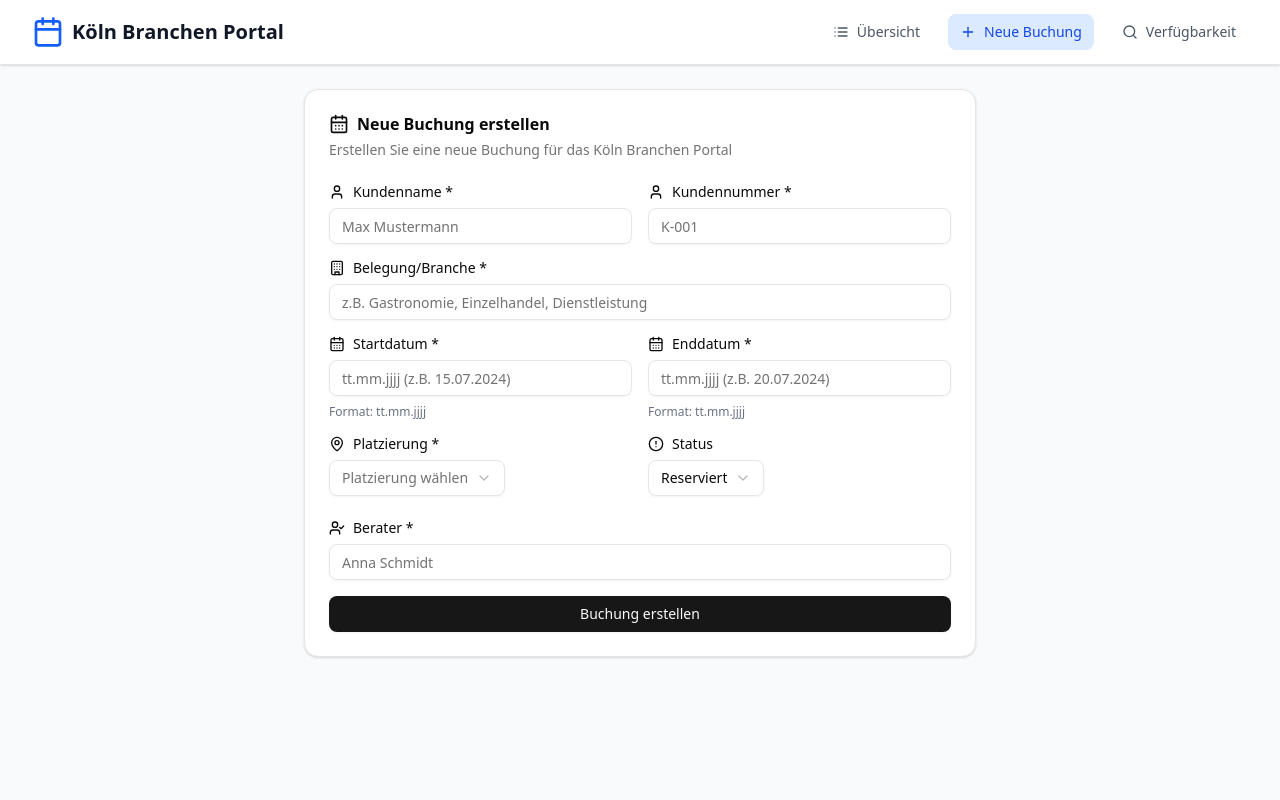
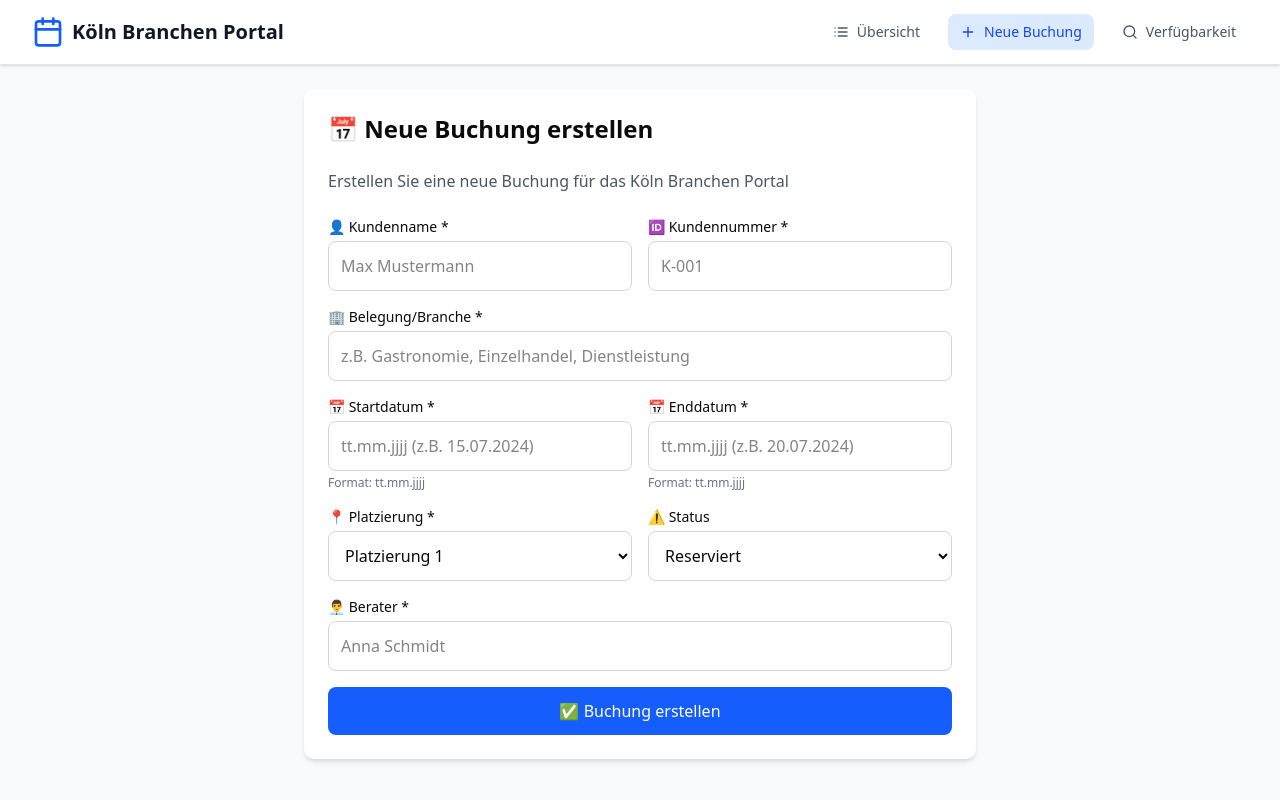
Before and after one commit to KIGREVEN/koelnbranchende, a React (Vite) app in the folder client/: page /booking in a window 1280 px wide. Built offline with nearby package versions, Linux system fonts and the light colour scheme.

Commit message:
Update BookingForm.jsx

```diff
--- a/client/src/components/BookingForm.jsx
+++ b/client/src/components/BookingForm.jsx
@@ -1,10 +1,4 @@
 import { useState } from 'react';
-import { Button } from './ui/button';
-import { Input } from './ui/input';
-import { Label } from './ui/label';
-import { Select, SelectContent, SelectItem, SelectTrigger, SelectValue } from './ui/select';
-import { Card, CardContent, CardDescription, CardHeader, CardTitle } from './ui/card';
-import { CalendarDays, User, Building, MapPin, UserCheck, AlertCircle, CheckCircle } from 'lucide-react';
 
 const BookingForm = ({ onBookingCreated }) => {
   const [formData, setFormData] = useState({
@@ -13,7 +7,7 @@ const BookingForm = ({ onBookingCreated }) => {
     belegung: '',
     zeitraum_von: '',
     zeitraum_bis: '',
-    platzierung: '',
+    platzierung: '1', // Standardwert statt leer
     status: 'reserviert',
     berater: ''
   });
@@ -29,14 +23,7 @@ const BookingForm = ({ onBookingCreated }) => {
     }));
   };
 
-  const handleSelectChange = (name, value) => {
-    setFormData(prev => ({
-      ...prev,
-      [name]: value
-    }));
-  };
-
-  // Konvertiert Datum von tt.mm.jjjj zu ISO Format (mit 00:00:00 für Start, 23:59:59 für Ende)
+  // Konvertiert Datum von tt.mm.jjjj zu ISO Format
   const convertDateToISO = (dateString, isEndDate = false) => {
     if (!dateString) return '';
 
@@ -135,7 +122,7 @@ const BookingForm = ({ onBookingCreated }) => {
           belegung: '',
           zeitraum_von: '',
           zeitraum_bis: '',
-          platzierung: '',
+          platzierung: '1', // Zurück zum Standardwert
           status: 'reserviert',
           berater: ''
         });
@@ -158,173 +145,164 @@ const BookingForm = ({ onBookingCreated }) => {
   };
 
   return (
-    <Card className="w-full max-w-2xl mx-auto">
-      <CardHeader>
-        <CardTitle className="flex items-center gap-2">
-          <CalendarDays className="h-5 w-5" />
-          Neue Buchung erstellen
-        </CardTitle>
-        <CardDescription>
-          Erstellen Sie eine neue Buchung für das Köln Branchen Portal
-        </CardDescription>
-      </CardHeader>
-      <CardContent>
+    <div className="w-full max-w-2xl mx-auto bg-white p-6 rounded-lg shadow-md">
+      <h2 className="text-2xl font-bold mb-6 flex items-center gap-2">
+        📅 Neue Buchung erstellen
+      </h2>
+      <p className="text-gray-600 mb-6">Erstellen Sie eine neue Buchung für das Köln Branchen Portal</p>
+
       <form onSubmit={handleSubmit} className="space-y-4">
         <div className="grid grid-cols-1 md:grid-cols-2 gap-4">
-            <div className="space-y-2">
-              <Label htmlFor="kundenname" className="flex items-center gap-2">
-                <User className="h-4 w-4" />
-                Kundenname *
-              </Label>
-              <Input
-                id="kundenname"
+          <div>
+            <label className="block text-sm font-medium mb-1 flex items-center gap-2">
+              👤 Kundenname *
+            </label>
+            <input
+              type="text"
               name="kundenname"
               value={formData.kundenname}
               onChange={handleInputChange}
               placeholder="Max Mustermann"
+              className="w-full p-3 border border-gray-300 rounded-md focus:ring-2 focus:ring-blue-500 focus:border-blue-500"
               required
             />
           </div>
 
-            <div className="space-y-2">
-              <Label htmlFor="kundennummer" className="flex items-center gap-2">
-                <User className="h-4 w-4" />
-                Kundennummer *
-              </Label>
-              <Input
-                id="kundennummer"
+          <div>
+            <label className="block text-sm font-medium mb-1 flex items-center gap-2">
+              🆔 Kundennummer *
+            </label>
+            <input
+              type="text"
               name="kundennummer"
               value={formData.kundennummer}
               onChange={handleInputChange}
               placeholder="K-001"
+              className="w-full p-3 border border-gray-300 rounded-md focus:ring-2 focus:ring-blue-500 focus:border-blue-500"
               required
             />
           </div>
         </div>
 
-          <div className="space-y-2">
-            <Label htmlFor="belegung" className="flex items-center gap-2">
-              <Building className="h-4 w-4" />
-              Belegung/Branche *
-            </Label>
-            <Input
-              id="belegung"
+        <div>
+          <label className="block text-sm font-medium mb-1 flex items-center gap-2">
+            🏢 Belegung/Branche *
+          </label>
+          <input
+            type="text"
             name="belegung"
             value={formData.belegung}
             onChange={handleInputChange}
             placeholder="z.B. Gastronomie, Einzelhandel, Dienstleistung"
+            className="w-full p-3 border border-gray-300 rounded-md focus:ring-2 focus:ring-blue-500 focus:border-blue-500"
             required
           />
         </div>
 
         <div className="grid grid-cols-1 md:grid-cols-2 gap-4">
-            <div className="space-y-2">
-              <Label htmlFor="zeitraum_von" className="flex items-center gap-2">
-                <CalendarDays className="h-4 w-4" />
-                Startdatum *
-              </Label>
-              <Input
-                id="zeitraum_von"
+          <div>
+            <label className="block text-sm font-medium mb-1 flex items-center gap-2">
+              📅 Startdatum *
+            </label>
+            <input
+              type="text"
               name="zeitraum_von"
               value={formData.zeitraum_von}
               onChange={handleInputChange}
               placeholder="tt.mm.jjjj (z.B. 15.07.2024)"
+              className="w-full p-3 border border-gray-300 rounded-md focus:ring-2 focus:ring-blue-500 focus:border-blue-500"
               required
             />
-              <p className="text-xs text-gray-500">Format: tt.mm.jjjj</p>
+            <p className="text-xs text-gray-500 mt-1">Format: tt.mm.jjjj</p>
           </div>
 
-            <div className="space-y-2">
-              <Label htmlFor="zeitraum_bis" className="flex items-center gap-2">
-                <CalendarDays className="h-4 w-4" />
-                Enddatum *
-              </Label>
-              <Input
-                id="zeitraum_bis"
+          <div>
+            <label className="block text-sm font-medium mb-1 flex items-center gap-2">
+              📅 Enddatum *
+            </label>
+            <input
+              type="text"
               name="zeitraum_bis"
               value={formData.zeitraum_bis}
               onChange={handleInputChange}
               placeholder="tt.mm.jjjj (z.B. 20.07.2024)"
+              className="w-full p-3 border border-gray-300 rounded-md focus:ring-2 focus:ring-blue-500 focus:border-blue-500"
               required
             />
-              <p className="text-xs text-gray-500">Format: tt.mm.jjjj</p>
+            <p className="text-xs text-gray-500 mt-1">Format: tt.mm.jjjj</p>
           </div>
         </div>
 
         <div className="grid grid-cols-1 md:grid-cols-2 gap-4">
-            <div className="space-y-2">
-              <Label className="flex items-center gap-2">
-                <MapPin className="h-4 w-4" />
-                Platzierung *
-              </Label>
-              <Select value={formData.platzierung} onValueChange={(value) => handleSelectChange('platzierung', value)}>
-                <SelectTrigger>
-                  <SelectValue placeholder="Platzierung wählen" />
-                </SelectTrigger>
-                <SelectContent>
+          <div>
+            <label className="block text-sm font-medium mb-1 flex items-center gap-2">
+              📍 Platzierung *
+            </label>
+            <select
+              name="platzierung"
+              value={formData.platzierung}
+              onChange={handleInputChange}
+              className="w-full p-3 border border-gray-300 rounded-md focus:ring-2 focus:ring-blue-500 focus:border-blue-500"
+              required
+            >
               {[1, 2, 3, 4, 5, 6].map(num => (
-                    <SelectItem key={num} value={num.toString()}>
-                      Platzierung {num}
-                    </SelectItem>
+                <option key={num} value={num.toString()}>Platzierung {num}</option>
               ))}
-                </SelectContent>
-              </Select>
+            </select>
           </div>
 
-            <div className="space-y-2">
-              <Label className="flex items-center gap-2">
-                <AlertCircle className="h-4 w-4" />
-                Status
-              </Label>
-              <Select value={formData.status} onValueChange={(value) => handleSelectChange('status', value)}>
-                <SelectTrigger>
-                  <SelectValue />
-                </SelectTrigger>
-                <SelectContent>
-                  <SelectItem value="frei">Frei</SelectItem>
-                  <SelectItem value="reserviert">Reserviert</SelectItem>
-                  <SelectItem value="gebucht">Gebucht</SelectItem>
-                </SelectContent>
-              </Select>
+          <div>
+            <label className="block text-sm font-medium mb-1 flex items-center gap-2">
+              ⚠️ Status
+            </label>
+            <select
+              name="status"
+              value={formData.status}
+              onChange={handleInputChange}
+              className="w-full p-3 border border-gray-300 rounded-md focus:ring-2 focus:ring-blue-500 focus:border-blue-500"
+            >
+              <option value="frei">Frei</option>
+              <option value="reserviert">Reserviert</option>
+              <option value="gebucht">Gebucht</option>
+            </select>
           </div>
         </div>
 
-          <div className="space-y-2">
-            <Label htmlFor="berater" className="flex items-center gap-2">
-              <UserCheck className="h-4 w-4" />
-              Berater *
-            </Label>
-            <Input
-              id="berater"
+        <div>
+          <label className="block text-sm font-medium mb-1 flex items-center gap-2">
+            👨‍💼 Berater *
+          </label>
+          <input
+            type="text"
             name="berater"
             value={formData.berater}
             onChange={handleInputChange}
             placeholder="Anna Schmidt"
+            className="w-full p-3 border border-gray-300 rounded-md focus:ring-2 focus:ring-blue-500 focus:border-blue-500"
             required
           />
         </div>
 
         {message.text && (
-            <div className={`p-3 rounded-md flex items-center gap-2 ${
+          <div className={`p-4 rounded-md flex items-center gap-2 ${
             message.type === 'success'
               ? 'bg-green-50 text-green-700 border border-green-200'
               : 'bg-red-50 text-red-700 border border-red-200'
           }`}>
-              {message.type === 'success' ? (
-                <CheckCircle className="h-4 w-4" />
-              ) : (
-                <AlertCircle className="h-4 w-4" />
-              )}
+            {message.type === 'success' ? '✅' : '❌'}
             {message.text}
           </div>
         )}
 
-          <Button type="submit" disabled={loading} className="w-full">
-            {loading ? 'Wird erstellt...' : 'Buchung erstellen'}
-          </Button>
+        <button
+          type="submit"
+          disabled={loading}
+          className="w-full bg-blue-600 text-white p-3 rounded-md hover:bg-blue-700 disabled:opacity-50 disabled:cursor-not-allowed font-medium transition-colors"
+        >
+          {loading ? '⏳ Wird erstellt...' : '✅ Buchung erstellen'}
+        </button>
       </form>
-      </CardContent>
-    </Card>
+    </div>
   );
 };
 
```
Lines whose indentation alone changed are shown as unchanged.
